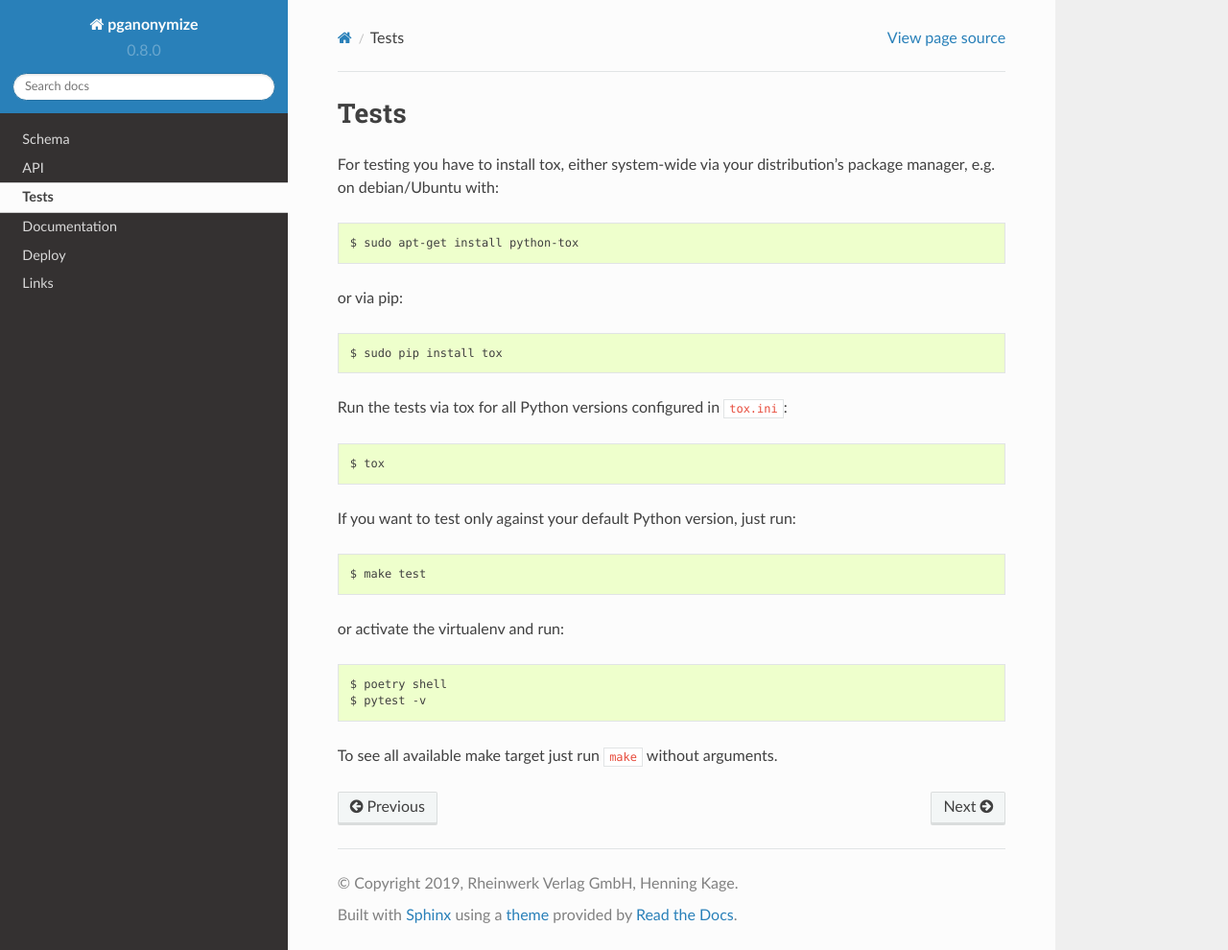
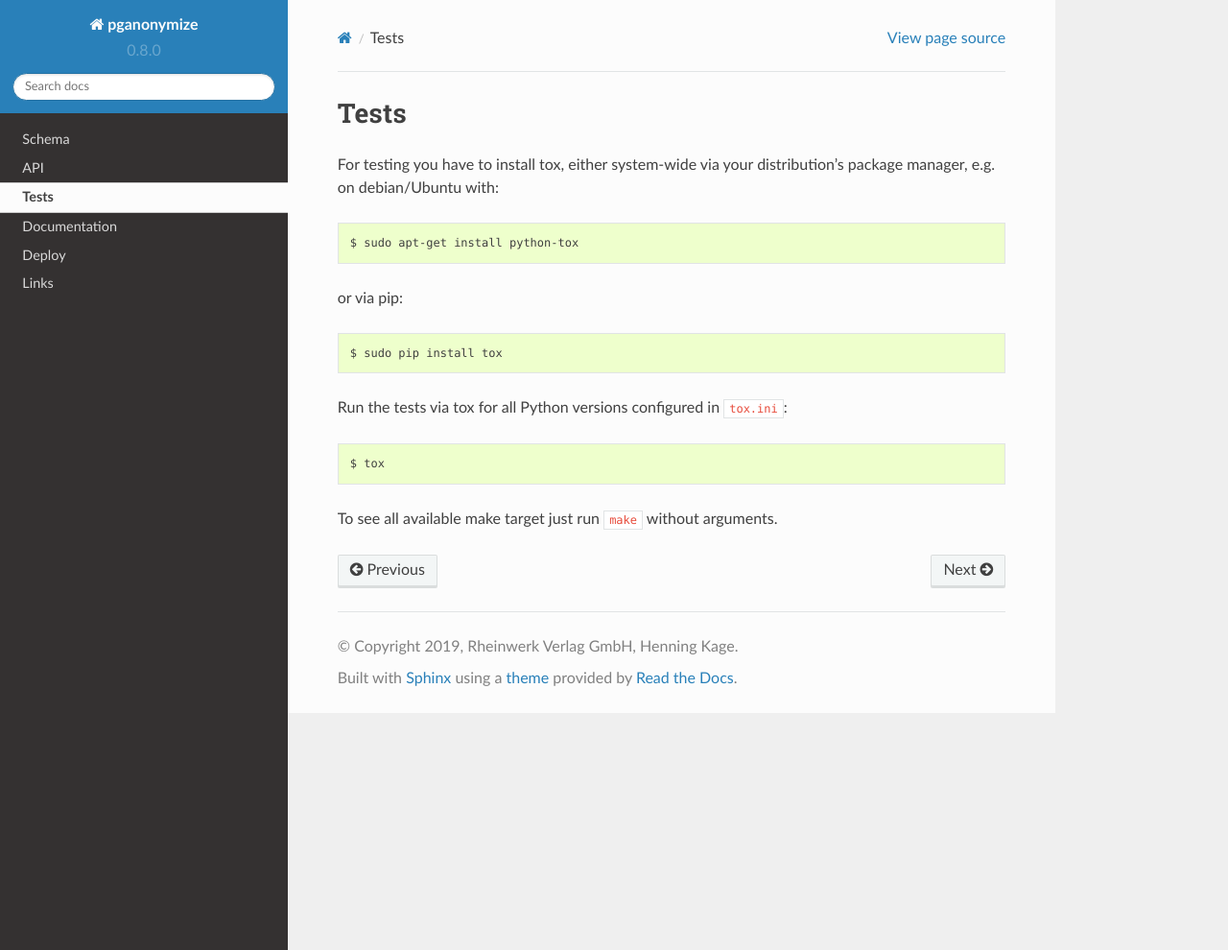
Before and after one commit to rheinwerk-verlag/pganonymize, a Sphinx documentation site: the page built from docs/tests.rst, in a window 1280 px wide and 990 px high. Shown: the whole window at 96% size. Built offline with Sphinx 7.4.7 and the Read the Docs theme 2.0.0, drawn with Linux system fonts in a browser that asks for light colours.

Commit message:
Added changelog and removed poetry occurrences

```diff
--- a/docs/tests.rst
+++ b/docs/tests.rst
@@ -1,8 +1,8 @@
 Tests
 =====
 
-For testing you have to install tox, either system-wide via your distribution's package manager,
-e.g. on debian/Ubuntu with::
+For testing you have to install tox, either system-wide via your distribution's package manager, e.g. on debian/Ubuntu
+with::
 
     $ sudo apt-get install python-tox
 
@@ -14,13 +14,4 @@ Run the tests via tox for all Python versions configured in ``tox.ini``::
 
     $ tox
 
-If you want to test only against your default Python version, just run::
-
-    $ make test
-
-or activate the virtualenv and run::
-
-    $ poetry shell
-    $ pytest -v
-
 To see all available make target just run ``make`` without arguments.
```
Also changed, not shown: CHANGELOG.md (+1 -0 lines), CONTRIBUTING.rst (+2 -10 lines), 2 other files.
